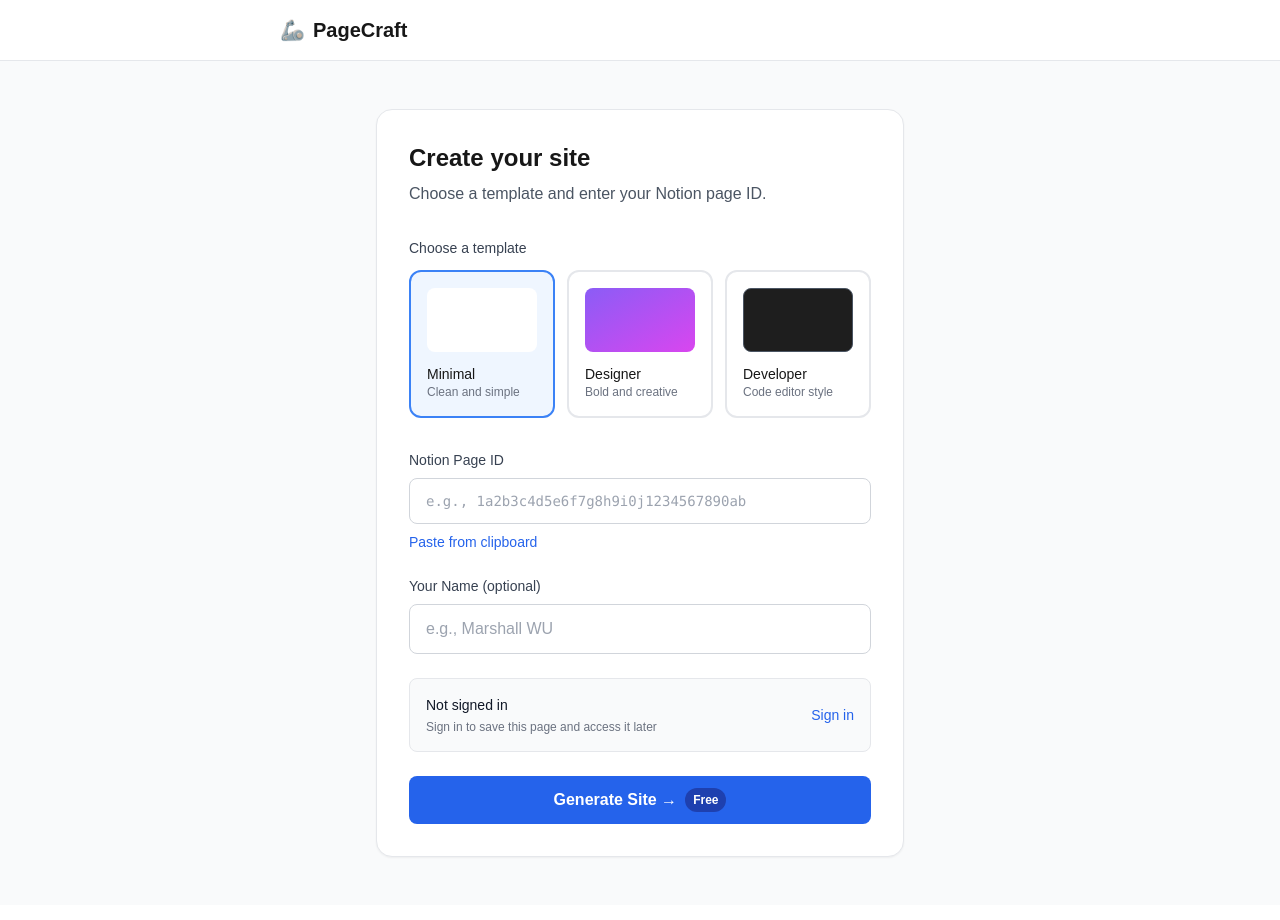
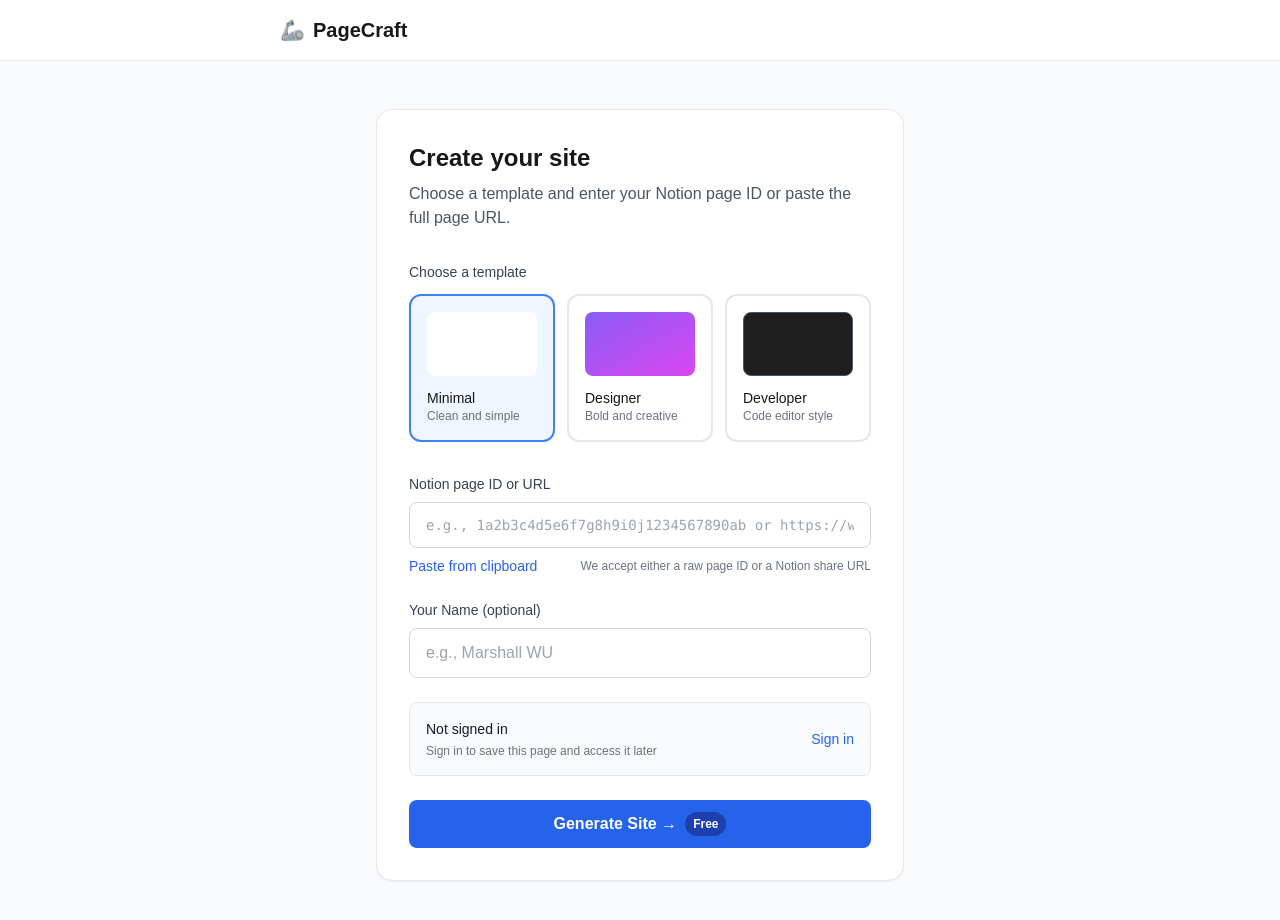
Before and after one commit to ThisIsBarney/pagecraft, a Next.js app: page /create in a window 1280 px wide. Shown: the top 920 px of the page. Built offline with nearby package versions, Linux system fonts and the light colour scheme; no server answers.

Commit message:
feat: accept Notion URLs in page creation

```diff
--- a/src/app/api/validate-page/route.ts
+++ b/src/app/api/validate-page/route.ts
@@ -1,5 +1,6 @@
 import { NextResponse } from "next/server";
 import { Client } from "@notionhq/client";
+import { extractNotionPageId } from "@/lib/notion-input";
 
 export async function GET(request: Request) {
   const { searchParams } = new URL(request.url);
@@ -7,20 +8,18 @@ export async function GET(request: Request) {
 
   if (!pageId) {
     return NextResponse.json(
-      { success: false, error: "Page ID is required" },
+      { success: false, error: "A Notion page ID or URL is required" },
       { status: 400 }
     );
   }
 
-  // Clean the page ID (remove hyphens)
-  const cleanPageId = pageId.replace(/-/g, "");
+  const cleanPageId = extractNotionPageId(pageId);
 
-  // Validate format (should be 32 hex characters)
-  if (!/^[a-f0-9]{32}$/i.test(cleanPageId)) {
+  if (!cleanPageId) {
     return NextResponse.json(
       {
         success: false,
-        error: "Invalid Page ID format. Notion Page IDs should be 32 hexadecimal characters (with or without hyphens)."
+        error: "Invalid Notion page identifier. Paste a 32-character page ID or a full Notion page URL."
       },
       { status: 400 }
     );
--- a/src/components/pages/CreatePageClient.tsx
+++ b/src/components/pages/CreatePageClient.tsx
@@ -4,6 +4,7 @@ import { useState } from "react";
 import { useRouter } from "next/navigation";
 import AuthModal from "@/components/AuthModal";
 import { useAuth } from "@/hooks/useAuth";
+import { extractNotionPageId } from "@/lib/notion-input";
 
 const templates = [
   { id: "minimal", name: "Minimal", description: "Clean and simple", color: "bg-white" },
@@ -12,6 +13,8 @@ const templates = [
 ];
 
 export default function CreatePageClient() {
+  const pageIdFieldId = "notion-page-id";
+  const authorFieldId = "author-name";
   const [pageId, setPageId] = useState("");
   const [author, setAuthor] = useState("");
   const [selectedTemplate, setSelectedTemplate] = useState("minimal");
@@ -21,22 +24,24 @@ export default function CreatePageClient() {
   const [shouldSavePage, setShouldSavePage] = useState(false);
   const router = useRouter();
   const { user, isAuthenticated } = useAuth();
+  const normalizedPageId = extractNotionPageId(pageId);
+  const acceptsNotionUrl = pageId.trim() !== "" && normalizedPageId !== null;
 
   const handleSubmit = async (e: React.FormEvent) => {
     e.preventDefault();
     if (!pageId.trim()) {
-      setError("Please enter a Notion Page ID");
+      setError("Please enter a Notion page ID or full Notion page URL");
       return;
     }
 
     setError("");
     setLoading(true);
 
-    const cleanId = pageId.trim().replace(/-/g, "");
-
-    // Validate format (32 hex characters)
-    if (!/^[a-f0-9]{32}$/i.test(cleanId)) {
-      setError("Invalid Page ID format. Notion Page IDs should be 32 hexadecimal characters (with or without hyphens). Example: 1a2b3c4d5e6f7g8h9i0j1234567890ab");
+    const cleanId = extractNotionPageId(pageId);
+    if (!cleanId) {
+      setError(
+        "Invalid Notion page identifier. Paste a 32-character page ID or a full Notion page URL."
+      );
       setLoading(false);
       return;
     }
@@ -114,10 +119,10 @@ export default function CreatePageClient() {
     console.log("Auth success for user:", user.email);
     // If user was trying to save a page, proceed with generation
     if (shouldSavePage && pageId) {
-      const cleanId = pageId.trim().replace(/-/g, "");
+      const cleanId = extractNotionPageId(pageId);
 
       // Re-validate before proceeding (in case of network issues)
-      if (cleanId.length === 32) {
+      if (cleanId) {
         setLoading(true);
 
         // Quick validation before proceeding
@@ -142,12 +147,12 @@ export default function CreatePageClient() {
   };
 
   const extractFromUrl = (url: string) => {
-    const match = url.match(/([a-f0-9]{32})/i);
-    if (match) {
-      setPageId(match[1]);
+    const extractedId = extractNotionPageId(url);
+    if (extractedId) {
+      setPageId(extractedId);
       setError("");
     } else {
-      setError("Could not find a valid Page ID in this URL");
+      setError("Could not find a valid Notion page ID in the pasted content");
     }
   };
 
@@ -165,7 +170,7 @@ export default function CreatePageClient() {
         <div className="bg-white rounded-2xl shadow-sm border p-8">
           <h1 className="text-2xl font-bold mb-2">Create your site</h1>
           <p className="text-gray-600 mb-8">
-            Choose a template and enter your Notion page ID.
+            Choose a template and enter your Notion page ID or paste the full page URL.
           </p>
 
           {error && (
@@ -210,20 +215,24 @@ export default function CreatePageClient() {
 
           <form onSubmit={handleSubmit} className="space-y-6">
             <div>
-              <label className="block text-sm font-medium text-gray-700 mb-2">
-                Notion Page ID
+              <label
+                htmlFor={pageIdFieldId}
+                className="block text-sm font-medium text-gray-700 mb-2"
+              >
+                Notion page ID or URL
               </label>
               <input
+                id={pageIdFieldId}
                 type="text"
                 value={pageId}
                 onChange={(e) => {
                   setPageId(e.target.value);
                   setError("");
                 }}
-                placeholder="e.g., 1a2b3c4d5e6f7g8h9i0j1234567890ab"
+                placeholder="e.g., 1a2b3c4d5e6f7g8h9i0j1234567890ab or https://www.notion.so/..."
                 className="w-full px-4 py-3 rounded-lg border border-gray-300 focus:ring-2 focus:ring-blue-500 focus:border-transparent font-mono text-sm"
               />
-              <div className="mt-2 flex gap-2 text-sm">
+              <div className="mt-2 flex items-center justify-between gap-3 text-sm">
                 <button
                   type="button"
                   onClick={() => {
@@ -233,14 +242,23 @@ export default function CreatePageClient() {
                 >
                   Paste from clipboard
                 </button>
+                <span className={`text-xs ${acceptsNotionUrl ? "text-emerald-600" : "text-gray-500"}`}>
+                  {acceptsNotionUrl
+                    ? `Detected page ID: ${normalizedPageId}`
+                    : "We accept either a raw page ID or a Notion share URL"}
+                </span>
               </div>
             </div>
 
             <div>
-              <label className="block text-sm font-medium text-gray-700 mb-2">
+              <label
+                htmlFor={authorFieldId}
+                className="block text-sm font-medium text-gray-700 mb-2"
+              >
                 Your Name (optional)
               </label>
               <input
+                id={authorFieldId}
                 type="text"
                 value={author}
                 onChange={(e) => setAuthor(e.target.value)}
--- /dev/null
+++ b/src/lib/notion-input.ts
@@ -0,0 +1,24 @@
+const NOTION_ID_PATTERN = /([a-f0-9]{32}|[a-f0-9]{8}-[a-f0-9]{4}-[a-f0-9]{4}-[a-f0-9]{4}-[a-f0-9]{12})/i;
+
+export function extractNotionPageId(input: string): string | null {
+  const trimmedInput = input.trim();
+  if (!trimmedInput) {
+    return null;
+  }
+
+  const normalizedInput = trimmedInput.replace(/-/g, "");
+  if (/^[a-f0-9]{32}$/i.test(normalizedInput)) {
+    return normalizedInput;
+  }
+
+  const match = trimmedInput.match(NOTION_ID_PATTERN);
+  if (!match) {
+    return null;
+  }
+
+  return match[1].replace(/-/g, "");
+}
+
+export function isNotionPageId(input: string): boolean {
+  return extractNotionPageId(input) !== null;
+}
```
Also changed, not shown: 2 other files (tests, documents, lock files or other folders).
